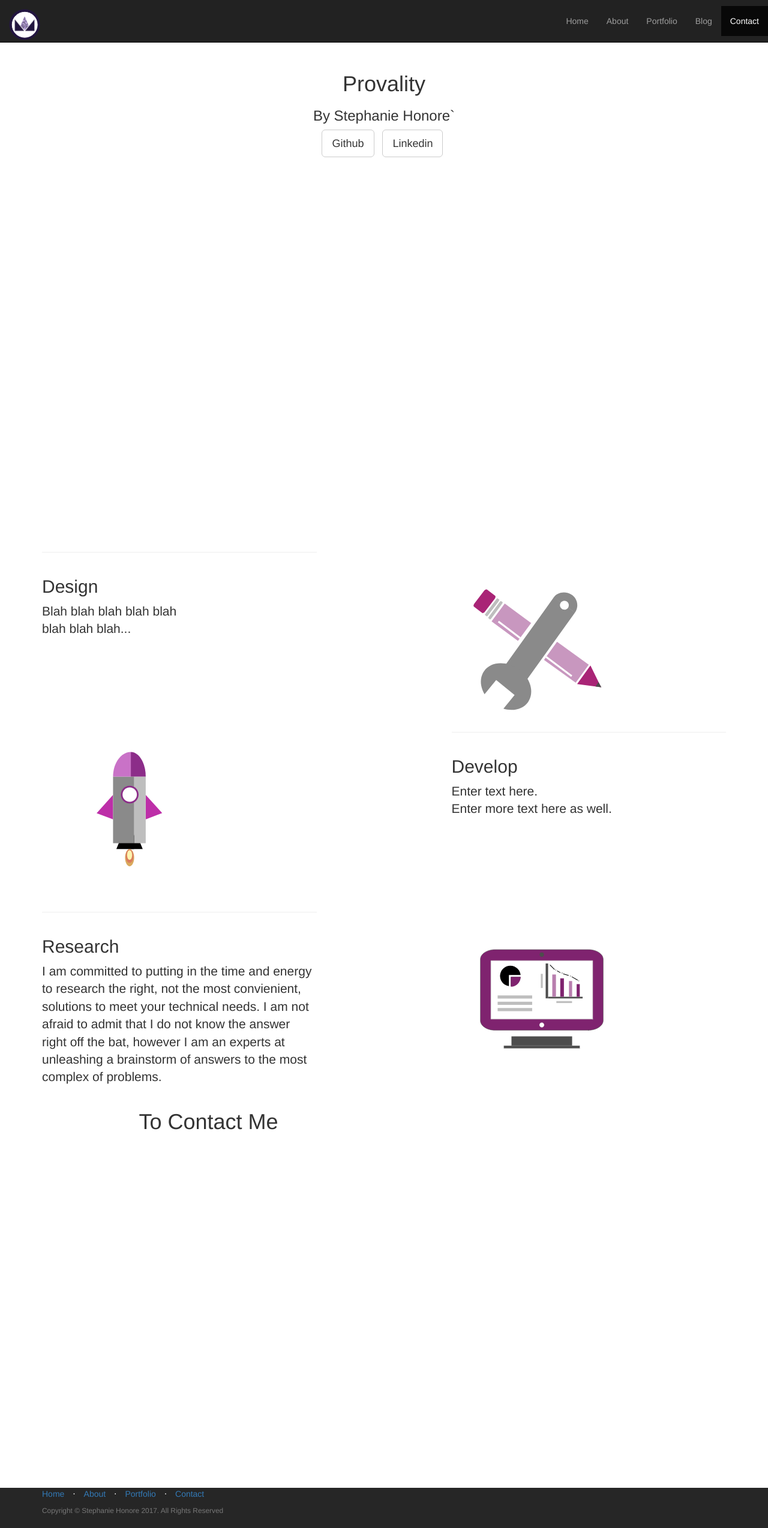
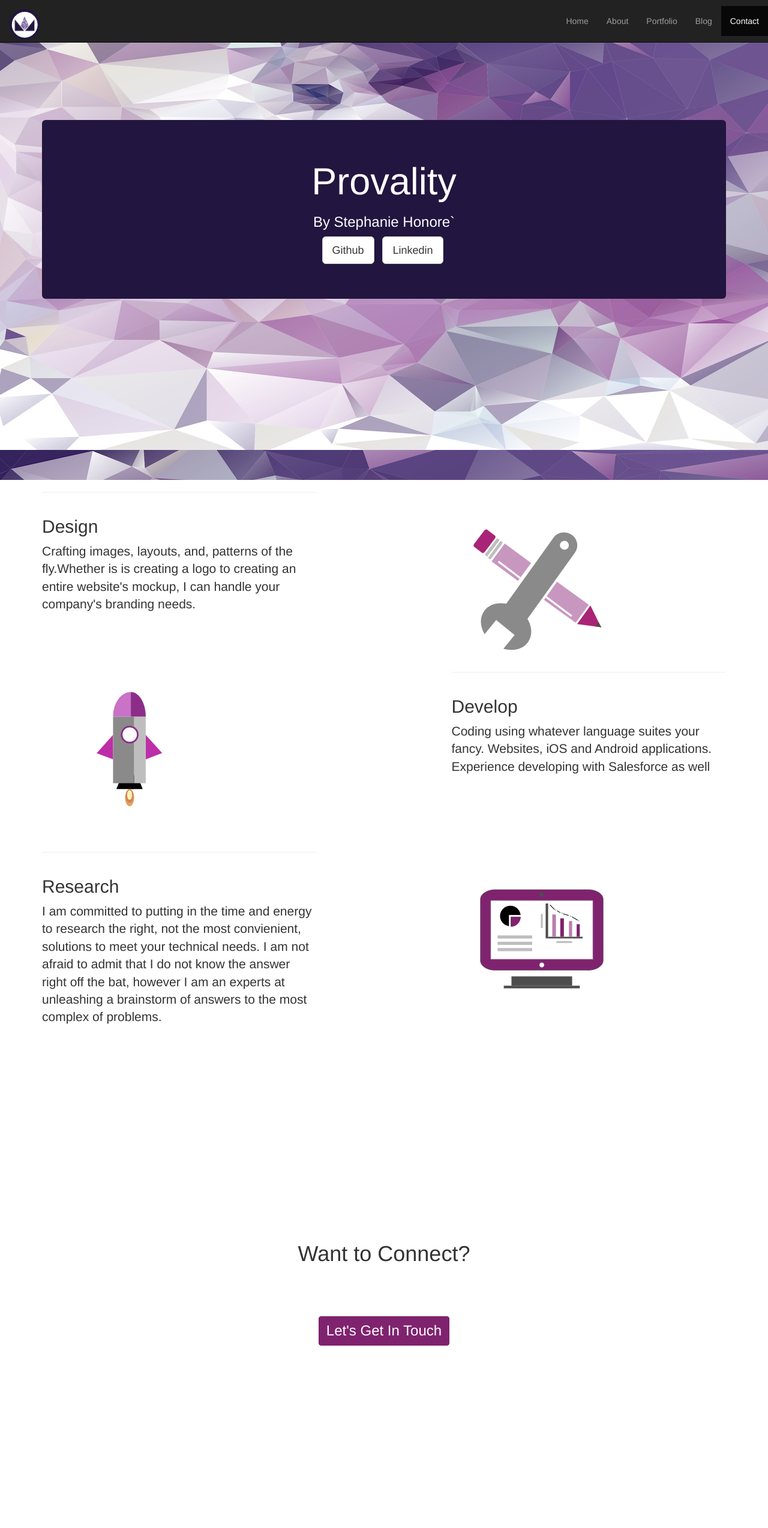
Before and after one commit to Trashboat-99/project_website, a website: page project_website/index.html in a window 1280 px wide. Shown: the top 2547 px of the page at 60% size. Drawn offline with nearby package versions, Linux system fonts and the light colour scheme.

Commit message:
changed the html and css

```diff
--- a/project_website/index.html
+++ b/project_website/index.html
@@ -5,7 +5,6 @@
   <meta charset="utf-8">
   <meta name="viewport" content="width=device-width, initial-scale=1">
   <!--meta tag for auto-refreshing the page every 5 seconds for updates-->
-  <meta http-equiv="Refresh" content="5"/>
   <!--Link to style sheet-->
   <link rel="stylesheet" href="css/bootstrap.min.css">
   <link rel="stylesheet" href="https://maxcdn.bootstrapcdn.com/bootstrap/3.3.7/css/bootstrap.min.css">
@@ -47,8 +46,9 @@
 
 <section id="home">
 <div class="row">
-<div class="col-lg-4"></div>
-    <div class="col-lg-4">
+<div class="col-lg-12">
+  <div class="container">
+    <div id="home-jumbo" class="jumbotron">
           <h1>Provality</h1>
           <h3>By Stephanie Honore`</h3>
           <ul class="list-inline intro-social-buttons">
@@ -56,8 +56,9 @@
             <li><a href="https://github.com/shonore" class="btn btn-default btn-lg"><i class="fa fa-github fa-fw"></i> <span class="network-name">Github</span></a></li>
             <li><a href="https://www.linkedin.com/in/stephanie-honoré-19b75188" class="btn btn-default btn-lg"><i class="fa fa-linkedin fa-fw"></i> <span class="network-name">Linkedin</span></a></li>
           </ul>
+        </div>
+      </div>
     </div>
-    <div class="col-md-4"></div>
   </div>
 </section>
 <!--about section-->
@@ -69,7 +70,8 @@
         <hr class="section-heading-spacer">
         <div class="clearfix"></div>
         <h2 class="section-heading">Design</h2>
-        <p class="lead">Blah blah blah blah blah<br>blah blah blah...</p>
+        <p class="lead">Crafting images, layouts, and, patterns of the fly.Whether is is creating a logo to creating an
+        entire website's mockup, I can handle your company's branding needs.</p>
       </div>
       <div class="col-lg-5 col-lg-offset-2 col-sm-6">
         <img class="img-responsive" src="assets/design.svg">
@@ -84,7 +86,8 @@
         <hr class="section-heading-spacer">
         <div class="clearfix"></div>
         <h2 class="section-heading">Develop</h2>
-        <p class="lead">Enter text here. <br>Enter more text here as well.</p>
+        <p class="lead">Coding using whatever language suites your fancy. Websites, iOS and Android applications. Experience developing
+        with Salesforce as well</p>
       </div>
       <div class="col-lg-5 col-sm-pull-6 col-sm-6">
         <img class="img-responsive" src="assets/rocket.svg">
@@ -112,10 +115,10 @@ putting in the time and energy to research the right, not the most convienient,
 <section id="contact">
   <div class="container">
     <div class="row">
-      <div class="col-lg-6">
-        <h1>To Contact Me</h1>
+      <div class="col-lg-12">
+        <h1>Want to Connect?</h1>
+        <button id="contact-btn"class="btn btn-primary">Let's Get In Touch</button>
         </div>
-        <div class="col-lg-6"></div>
     </div>
   </div>
 </section>
@@ -124,7 +127,7 @@ putting in the time and energy to research the right, not the most convienient,
   <div class="container">
     <div class="row">
       <div class="col-lg-12">
-        <ul class="list-inline">
+        <ul id="list-items"class="list-inline">
           <li><a href="#">Home</a></li>
           <li class="footer-menu-divider">&sdot;</li>
           <li><a href="#about">About</a></li>
```
Also changed, not shown: project_website/css/bootstrap.min.css.
